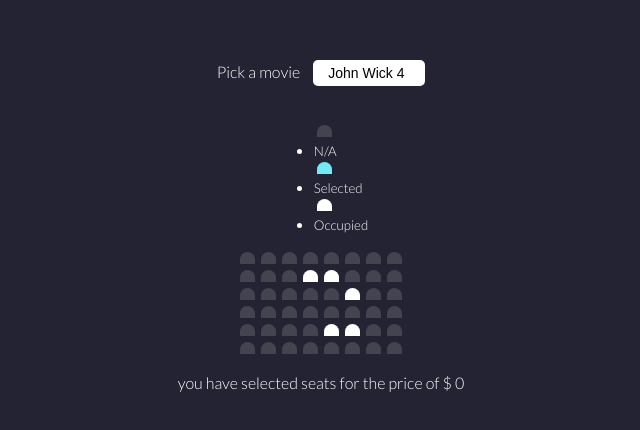
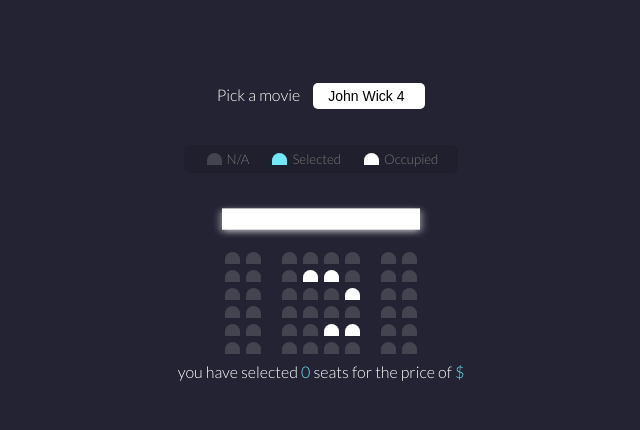
Before and after one commit to kishore47g/Front-End_projects, a plain HTML site: page 2.Movie seat booking/index.html in a window 1280 px wide. Shown: the part 176-606 px from the top of the page, without its empty margins (319-959 px from the left). Drawn offline with Linux system fonts and the light colour scheme.

Commit message:
new commit

```diff
--- a/2.Movie seat booking/index.html
+++ b/2.Movie seat booking/index.html
@@ -33,7 +33,10 @@
       <small>Occupied</small>
     </li>
   </ul>
+  <div>
+    <div class="screen">
 
+    </div>
     <div class="row">
       <div class="seat"></div>
       <div class="seat"></div>
@@ -94,9 +97,10 @@
       <div class="seat"></div>
       <div class="seat"></div>
     </div>
+  </div>
 
 
-  <p class="text"> you have selected <span class="count"> seats for the price of $ <span class="total">0</span></span>
+  <p class="text"> you have selected <span class="count"> 0 </span>seats for the price of<span> $ </span>
   </p>
 
   <script src="index.js"></script>
--- a/2.Movie seat booking/styles.css
+++ b/2.Movie seat booking/styles.css
@@ -51,3 +51,64 @@ body{
 .seat.occupied{
     background-color: white;
 }
+
+.seat:nth-of-type(2){
+    margin-right: 18px;
+}
+.seat:nth-last-of-type(2){
+    margin-left: 18px;
+}
+
+.seat:not(.occupied):hover{
+    cursor: pointer;
+    transform: scale(1.2);
+
+}
+
+.showcase .seat:not(.occupied):hover{
+    cursor: default;
+    transform: scale(1);
+}
+
+.row{
+    display: flex;
+}
+
+.showcase{
+    background: rgba(0, 0, 0, 0.1);
+    display: flex;
+    border-radius: 5px;
+    justify-content: space-between;
+    padding: 5px 10px;
+    color: #777;
+    list-style-type: none;
+
+}
+
+.showcase li{
+    display: flex;
+    align-items: center;
+    justify-content: center;
+    margin: 0 10px;
+
+}
+
+.showcase li small{
+    margin-left:2px ;
+}
+
+.screen{
+    background-color: white;
+    height: 30px;
+    width: 100%;
+    margin: 15px 0;
+    transform: rotateX(-45deg);
+    box-shadow: 0px 3px 10px rgba(255, 255, 255, 0.7);
+}
+
+p.text span{
+    color: #6feaf6;
+}
+p.text{
+    margin: 5px 0;
+}
```
Lines whose indentation alone changed are shown as unchanged.
